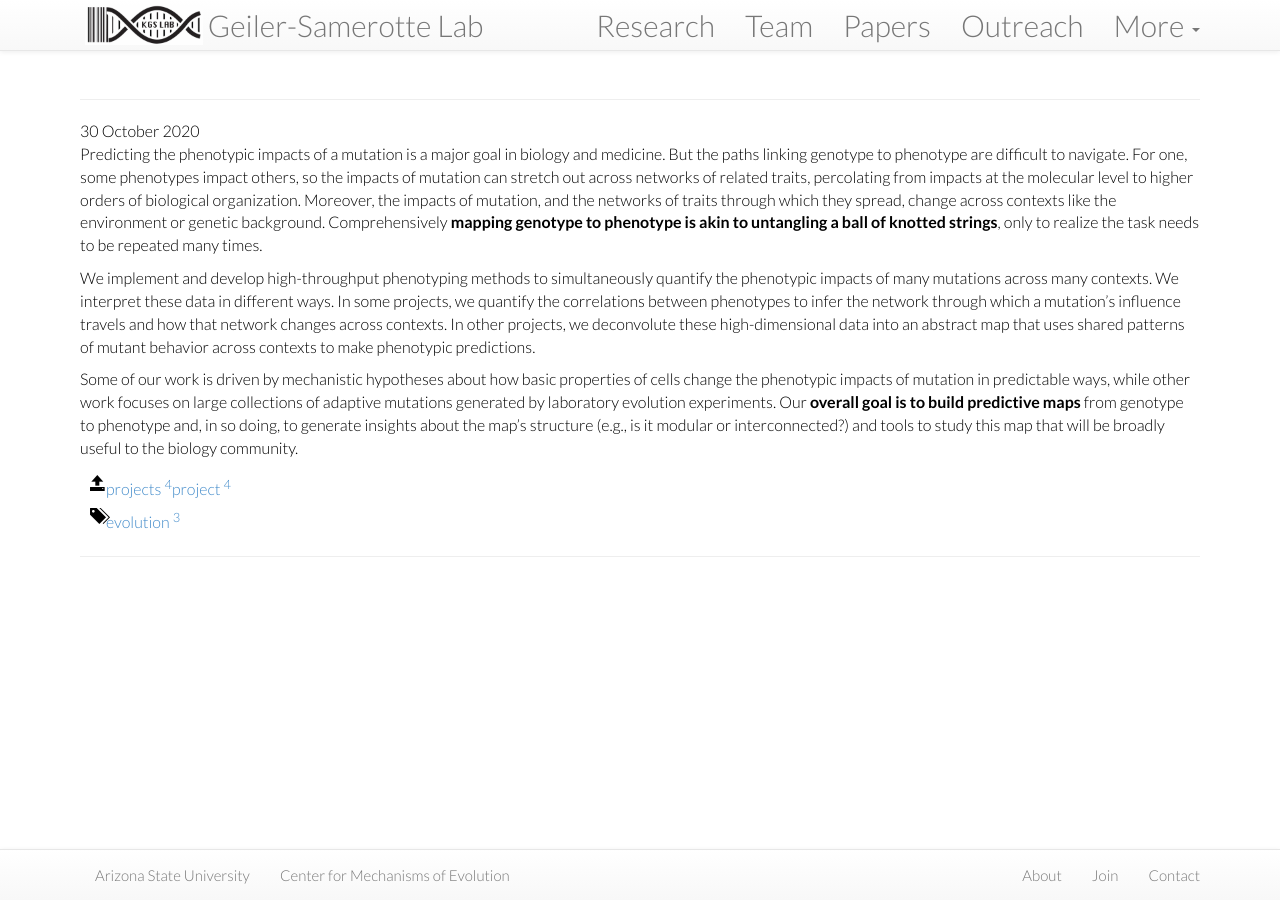
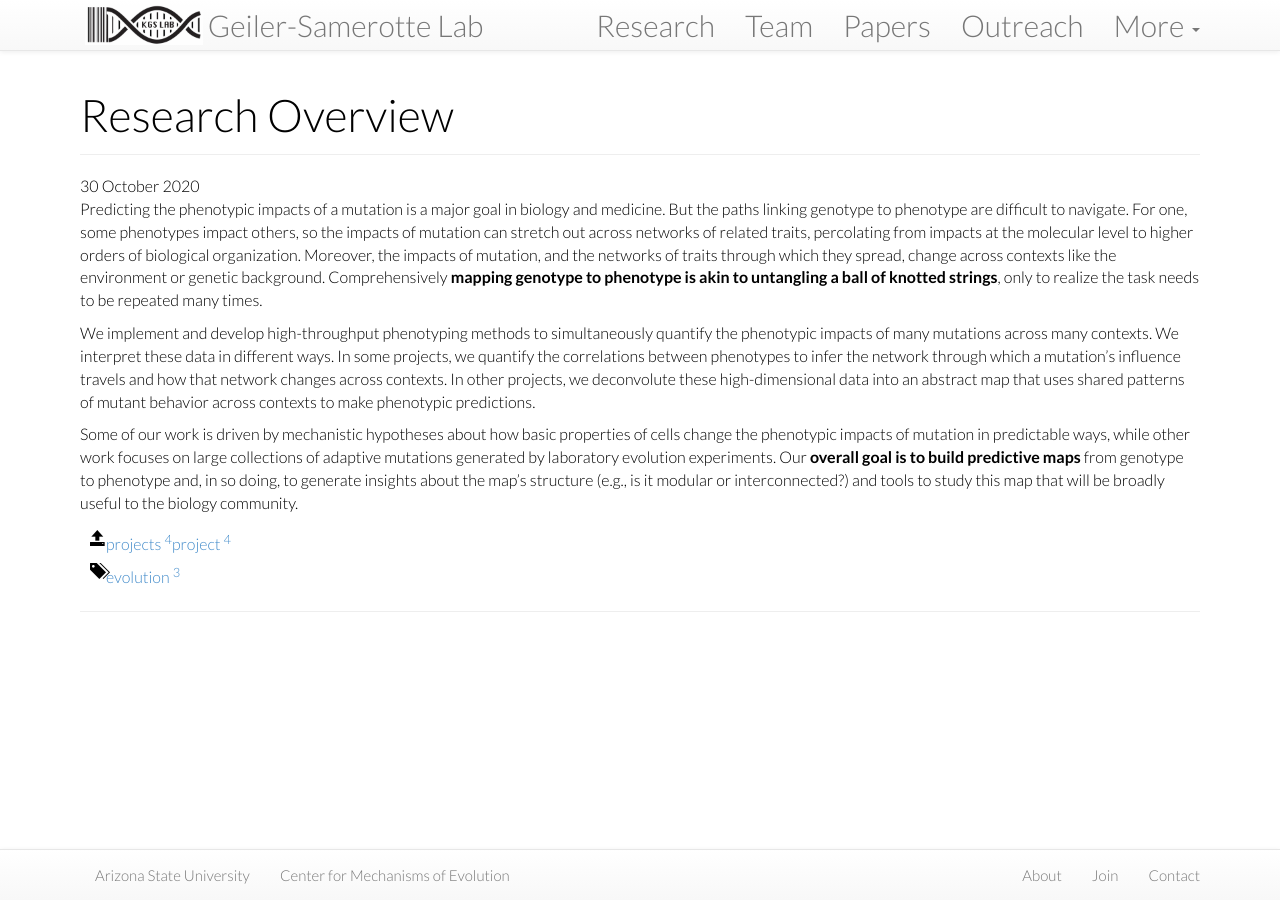
Before and after one commit to Samerotte-Lab/Samerotte-Lab.github.io, a Jekyll site: the page built from projects/_posts/2020-10-30-overview.md, in a window 1280 px wide. Built offline with Jekyll 4.4.1, drawn with Linux system fonts in a browser that asks for light colours; nearby versions of some CDN libraries.

Commit message:
research ttitles

```diff
--- a/projects/_posts/2020-10-30-overview.md
+++ b/projects/_posts/2020-10-30-overview.md
@@ -1,6 +1,6 @@
 ---
 layout: project
-title: ""
+title: "Research Overview"
 handle: resistance
 image: /assets/images/papers/Cloud.png
 category: project
--- a/projects/index.html
+++ b/projects/index.html
@@ -6,9 +6,9 @@ group: navigation
 navorder: 1
 ---
 {% include JB/setup %}
-<div class="bigspacer"></div>
+<!--<div class="bigspacer"></div>
 <div class="bigtitle text-center">Research Overview</div>
-<!--<div class="bigspacer"></div>-->
+<div class="bigspacer"></div>-->
 {% for project in site.categories.projects %}
 {% if project.title %}
 <div class="bigspacer"></div>
```
